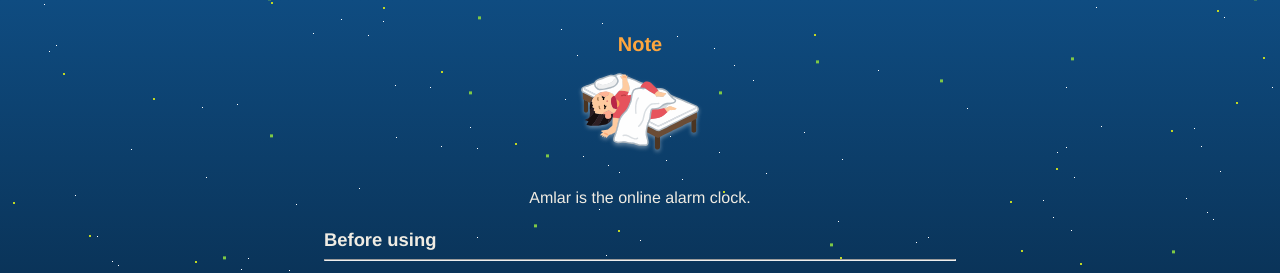
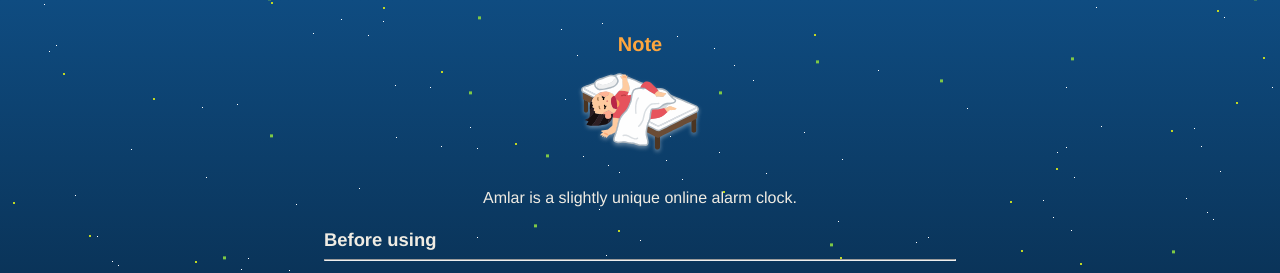
Before and after one commit to Sakaki-Ya/amlar, a React (Create React App) app: page /note in a window 1280 px wide. Shown: the top 273 px of the page. Built offline with nearby package versions, Linux system fonts and the light colour scheme; what emotion-reset would draw is missing.

Commit message:
ogp追加

```diff
--- a/public/index.html
+++ b/public/index.html
@@ -5,8 +5,15 @@
   <meta charset="utf-8" />
   <link rel="icon" href="%PUBLIC_URL%/favicon.ico" />
   <meta name="viewport" content="width=device-width, initial-scale=1" />
-  <meta name="description" content="Web site created using create-react-app" />
+  <meta name="description" content="Amlar is a slightly unique online alarm clock." />
+  <link rel="canonical" href="https://amlar.onl" />
   <link rel="apple-touch-icon" href="logo192.png" />
+
+  <meta name="twitter:card" content="ummary_large_image" />
+  <meta property="og:url" content="https://amlar.onl" />
+  <meta property="og:title" content="Amlar" />
+  <meta property="og:description" content="Amlar is a slightly unique online alarm clock." />
+  <meta property="og:image" content="https://amlar.onl/ogp.jpg" />
   <!--
       manifest.json provides metadata used when your web app is installed on a
       user's mobile device or desktop. See https://developers.google.com/web/fundamentals/web-app-manifest/
@@ -22,18 +29,6 @@
       Learn how to configure a non-root public URL by running `npm run build`.
     -->
   <title>Amlar</title>
-  <script>
-    window.addEventListener('load', function () {
-      if ('serviceWorker' in navigator) {
-        navigator.serviceWorker.register("/sw.js")
-          .then(function (registration) {
-            console.log("serviceWorker registed.");
-          }).catch(function (error) {
-            console.warn("serviceWorker error.", error);
-          });
-      }
-    });
-  </script>
 </head>
 
 <body>
--- a/public/sw.js
+++ /dev/null
@@ -1,2 +0,0 @@
-// eslint-disable-next-line no-restricted-globals
-self.addEventListener('fetch', function (event) { });
--- a/src/components/Note.tsx
+++ b/src/components/Note.tsx
@@ -186,7 +186,7 @@
         />
       </g>
     </svg>
-    <p css={note__text}>Amlar is the online alarm clock.</p>
+    <p css={note__text}>Amlar is a slightly unique online alarm clock.</p>
     <div css={note__block}>
       <h3 css={note__h3}>Before using</h3>
       <hr />
--- a/src/serviceWorker.ts
+++ b/src/serviceWorker.ts
@@ -41,13 +41,8 @@
 
     window.addEventListener('load', () => {
       const swUrl = `${process.env.PUBLIC_URL}/service-worker.js`;
-
       if (isLocalhost) {
-        // This is running on localhost. Let's check if a service worker still exists or not.
         checkValidServiceWorker(swUrl, config);
-
-        // Add some additional logging to localhost, pointing developers to the
-        // service worker/PWA documentation.
         navigator.serviceWorker.ready.then(() => {
           console.log(
             'This web app is being served cache-first by a service ' +
```
Also changed, not shown: public/ogp.jpg (added).
